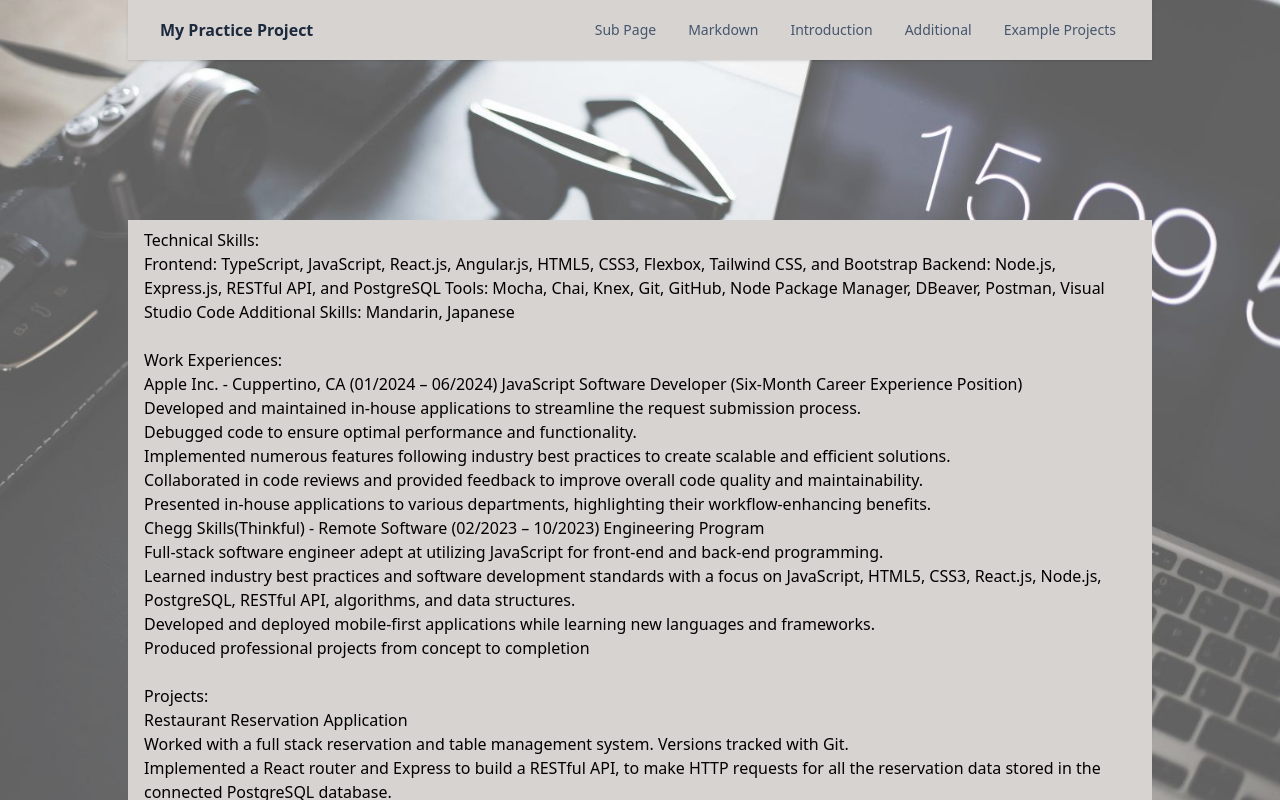
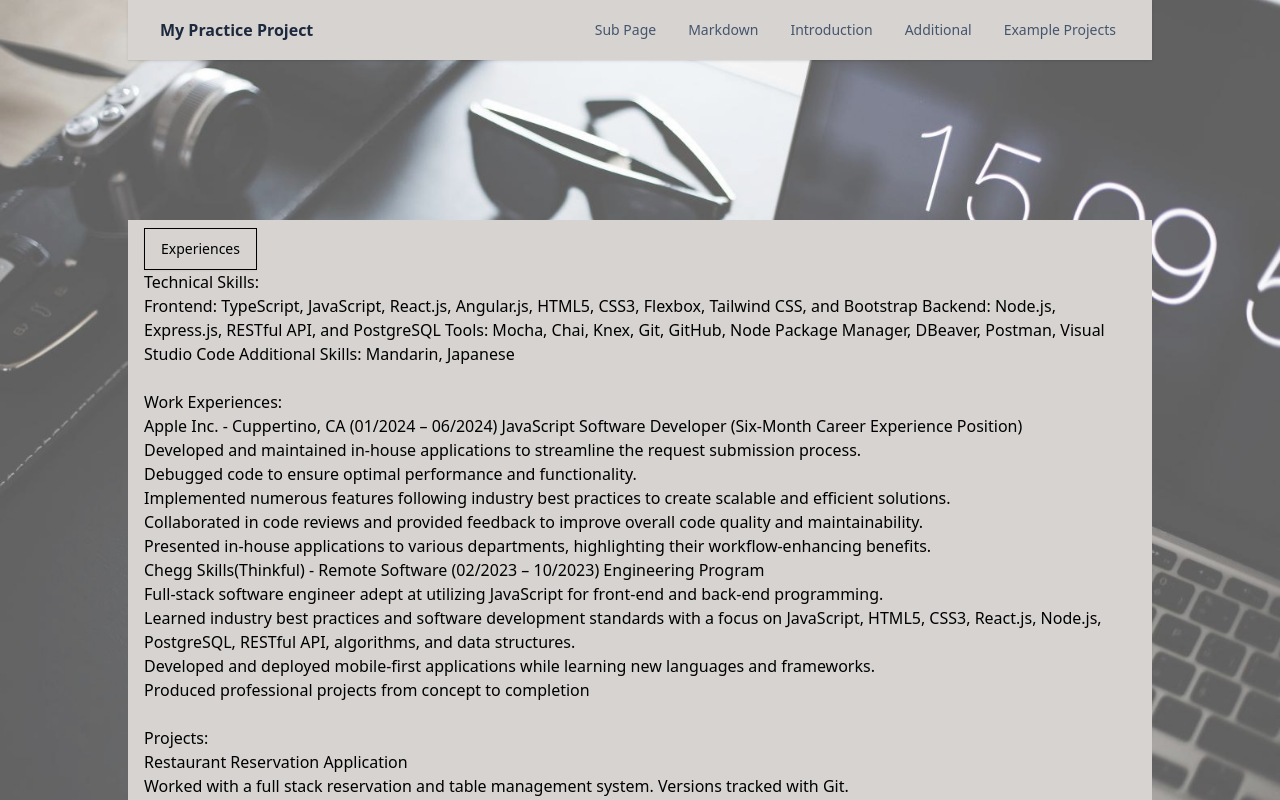
Before and after one commit to adam780930/react-practice, a React (Vite) app: page / in a window 1280 px wide. Shown: the top 800 px of the page. Built offline with nearby package versions, Linux system fonts and the light colour scheme.

Commit message:
added buton to experiences page

```diff
--- a/src/pages/Mainpage.jsx
+++ b/src/pages/Mainpage.jsx
@@ -1,8 +1,10 @@
 import Experiences from "../components/Experiences.jsx";
+import Buttons from "../components/Button.jsx";
 
 function Mainpage() {
   return (
     <div className="bg-stone-block w-full max-w-screen-lg px-4 py-2 mx-auto bg-stone-300">
+      <Buttons buttonName={'Experiences'}/>
       <Experiences />
     </div>
   );
```
